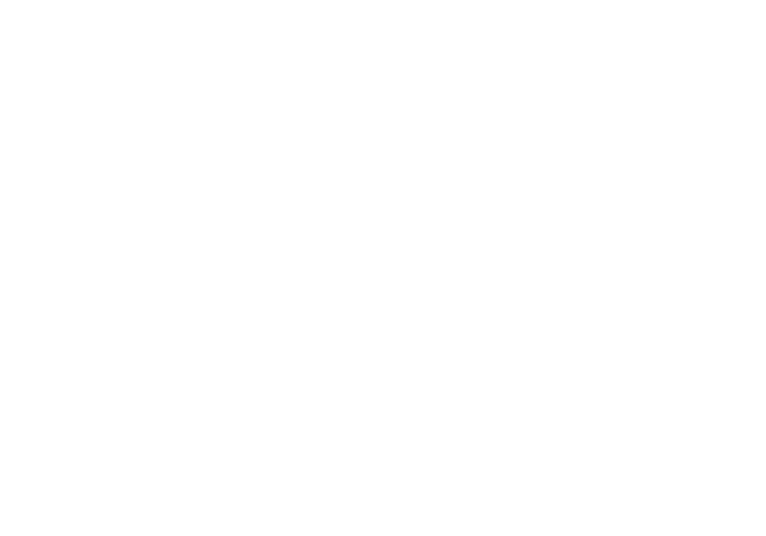
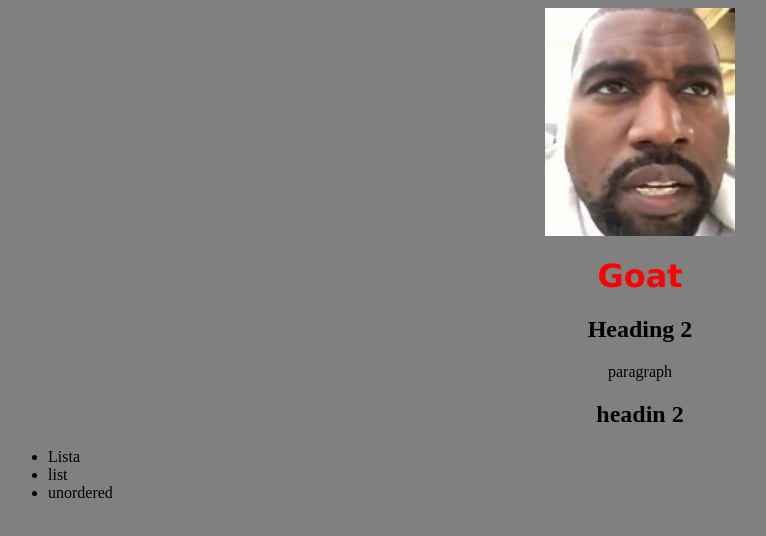
Before and after one commit to VeetiHolttinen/VeetiHolttinen.github.io, a plain HTML site: page superhero.html in a window 1280 px wide. Shown: the whole page, without its empty margins (0-766 px from the left). Drawn offline with Linux system fonts and the light colour scheme.

Commit message:
added css

```diff
--- a/css/style.css
+++ b/css/style.css
@@ -0,0 +1,20 @@
+h1 {
+font-family: verdana;
+text-align: center;
+color: red;
+}
+img {
+  display: block;
+  margin-left: auto;
+  margin-right: auto;
+  width: 15%;
+}
+body {
+background-color: gray;
+}
+h2 {
+text-align: center;
+}
+p {
+text-align: center;
+}
--- a/superhero.html
+++ b/superhero.html
@@ -5,5 +5,15 @@
 <title>Ye</title>
 </head>
 <body>
+<img src="img/goat.jfif">
+<h1>Goat</h1>
+<h2>Heading 2</h2>
+<p> paragraph
+<h2>headin 2</h2>
+<ul>
+<li>Lista</li>
+<li>list</li>
+<li>unordered</li>
+</ul>
 </body>
 </html>
```
Also changed, not shown: img/goat.jfif (added).
